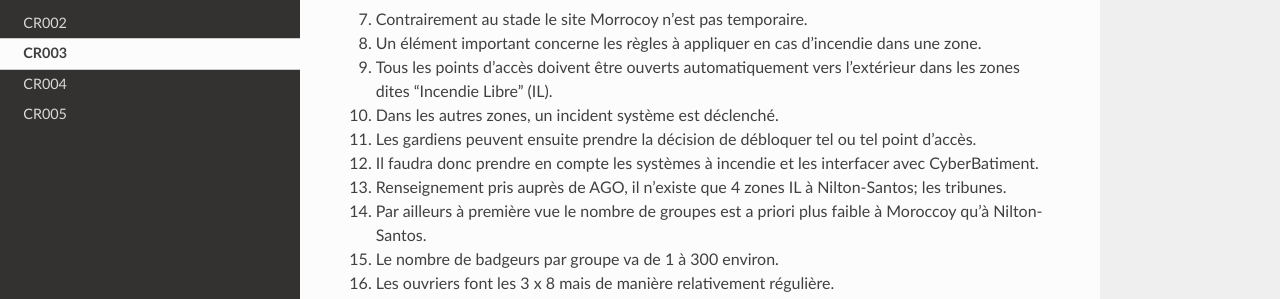
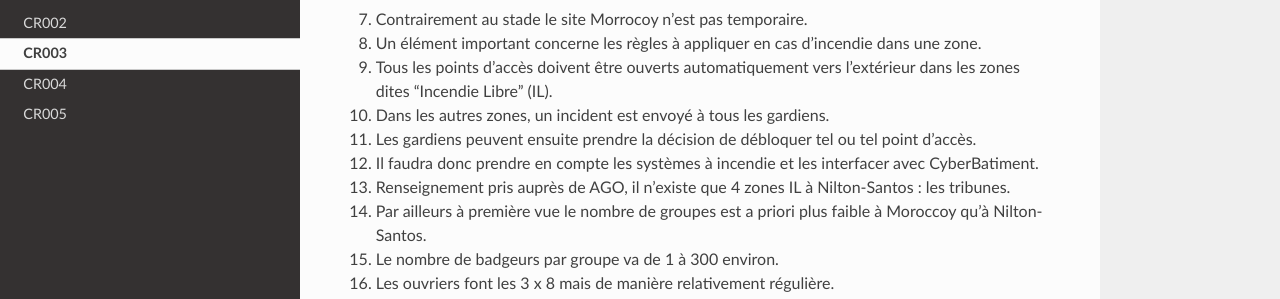
Before and after one commit to secu2/CyberBatiment, a Sphinx documentation site: the page built from docs/res/CR003.rst, in a window 1280 px wide and 900 px high, scrolled down 829 px. Shown: the part 152-451 px from the top of the window. Built offline with Sphinx 7.4.7 and the Read the Docs theme 2.0.0, drawn with Linux system fonts in a browser that asks for light colours.

Commit message:
CR003
légère motif sur le CR003
ajout du fichier odp

```diff
--- a/docs/res/CR003.rst
+++ b/docs/res/CR003.rst
@@ -33,10 +33,10 @@ CR003
 #. Un élément important concerne les règles à appliquer en cas d'incendie dans une zone.
 #. Tous les points d'accès doivent être ouverts automatiquement vers l’extérieur dans
    les zones dites "Incendie Libre" (IL).
-#. Dans les autres zones, un incident système est déclenché.
+#. Dans les autres zones, un incident est envoyé à tous les gardiens.
 #. Les gardiens peuvent ensuite prendre la décision de débloquer tel ou tel point d'accès.
 #. Il faudra donc prendre en compte les systèmes à incendie et les interfacer avec CyberBatiment.
-#. Renseignement pris auprès de AGO, il n'existe que 4 zones IL à Nilton-Santos;  les tribunes.
+#. Renseignement pris auprès de AGO, il n'existe que 4 zones IL à Nilton-Santos : les tribunes.
 #. Par ailleurs à première vue le nombre de groupes est a priori plus faible à Moroccoy qu'à Nilton-Santos.
 #. Le nombre de badgeurs par groupe va de 1 à 300 environ.
 #. Les ouvriers font les 3 x 8 mais de manière relativement régulière.
```
Also changed, not shown: 1 other file.
